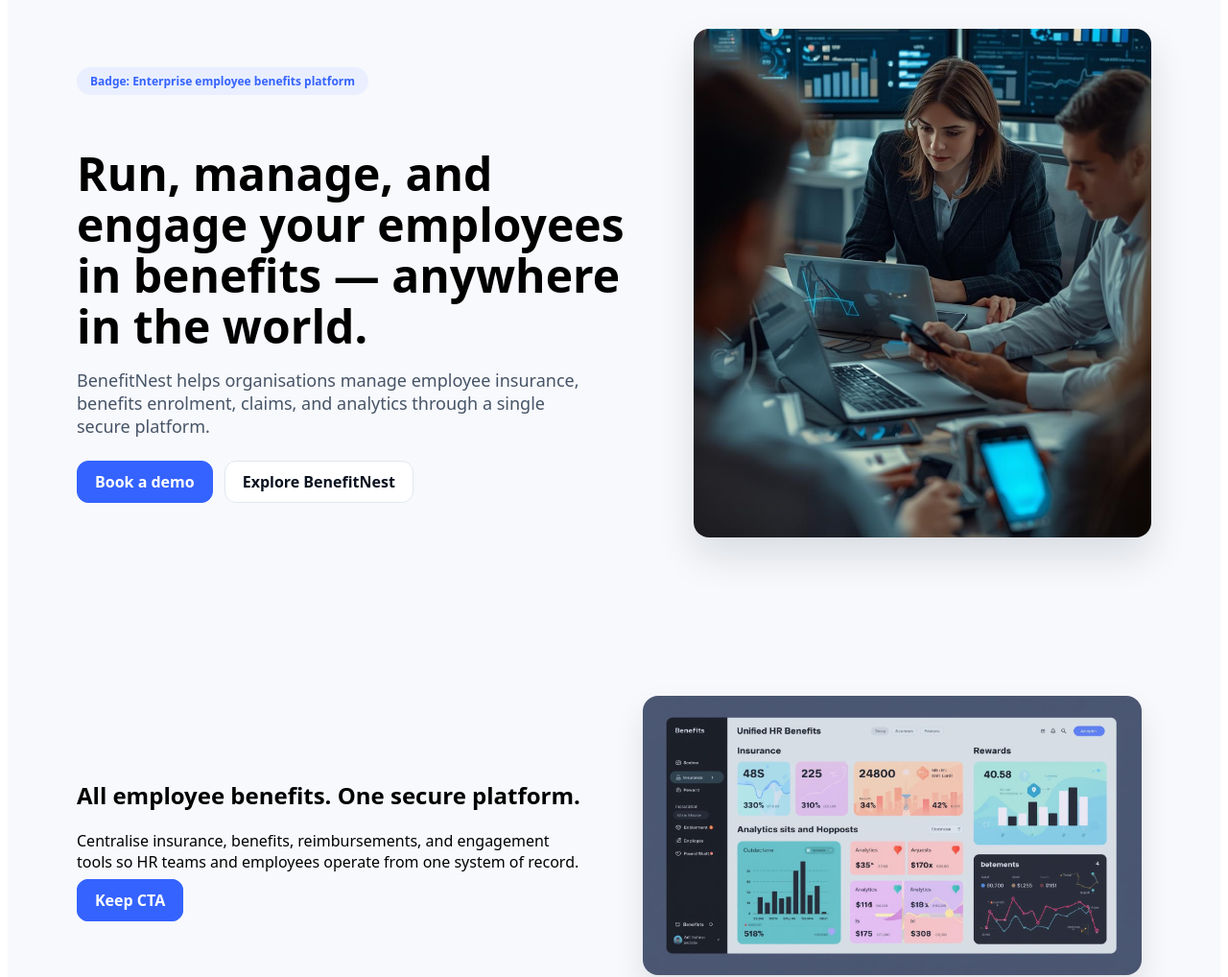
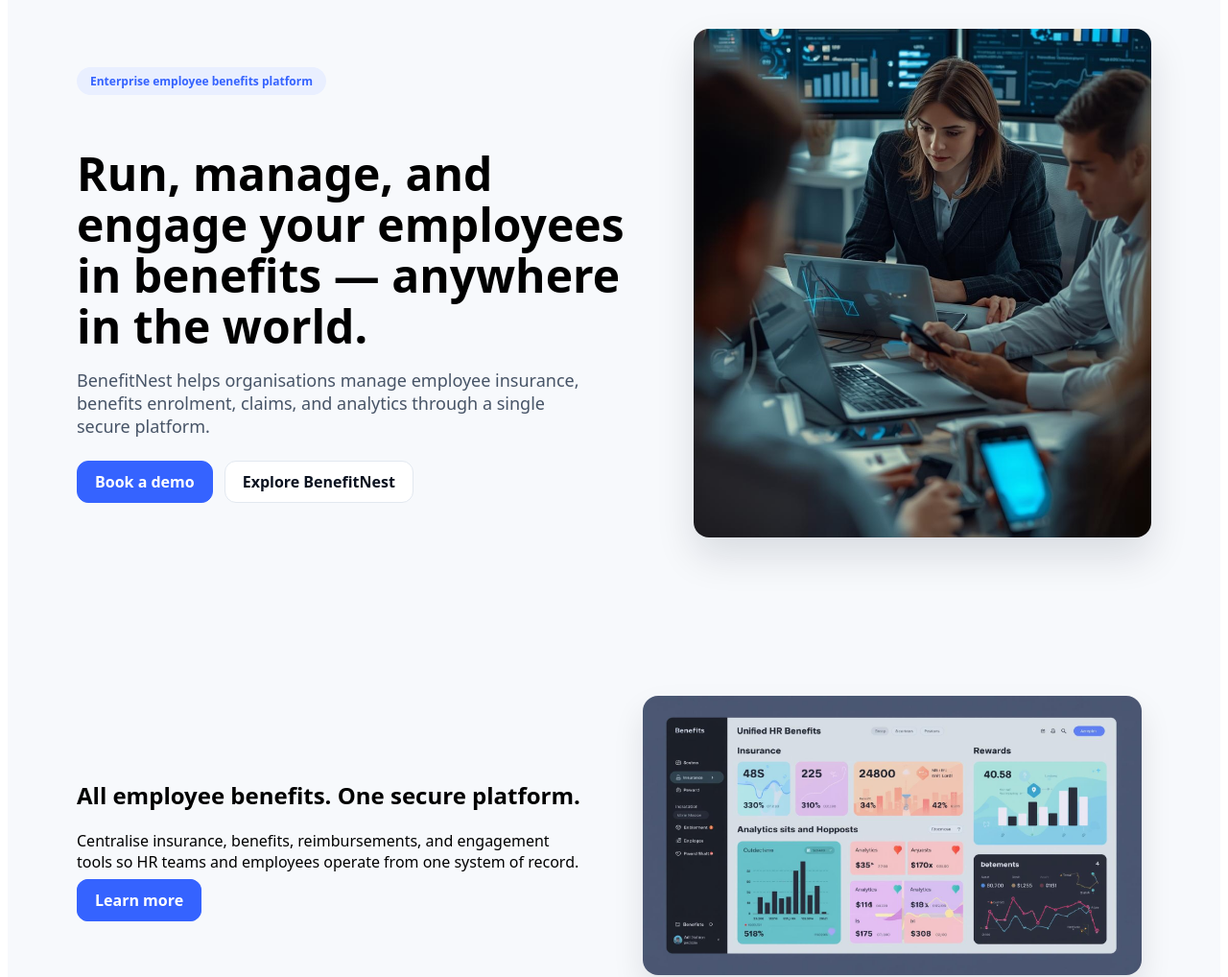
Before and after one commit to sanjaisinghraj/benefitnest-frontend, a Next.js app: page / in a window 1280 px wide. Shown: the part 139-1157 px from the top of the page at 96% size. Built offline with nearby package versions, Linux system fonts and the light colour scheme.

Commit message:
Link Admin Login to admin subdomain

```diff
--- a/app/page.tsx
+++ b/app/page.tsx
@@ -21,7 +21,17 @@
           </nav>
 
           <div className="actions">
-            <a className="btn ghost" href="#">Admin Login</a>
+            <a
+  className="btn ghost"
+  href="https://admin.benefitnest.space"
+  target="_blank"
+  rel="noopener noreferrer"
+>
+  Admin Login
+</a>
+
+
+
             <a className="btn primary" href="#">Book a demo</a>
           </div>
         </div>
@@ -31,7 +41,8 @@
       <section className="hero">
         <div className="container hero-grid">
           <div className="hero-copy">
-            <span className="badge">Badge: Enterprise employee benefits platform</span>
+            <span className="badge">Enterprise employee benefits platform</span>
+
             <h1>Run, manage, and engage your employees in benefits — anywhere in the world.</h1>
             <p>
               BenefitNest helps organisations manage employee insurance, benefits enrolment, claims, and analytics through a single secure platform.
@@ -61,7 +72,7 @@
                 Centralise insurance, benefits, reimbursements, and engagement tools so HR teams and employees operate from one system of record.
               </p>
               <div className="feature-cta">
-                <a className="btn primary" href="#">Keep CTA</a>
+                <a className="btn primary" href="#">Learn more</a>
               </div>
             </div>
             <img
```
